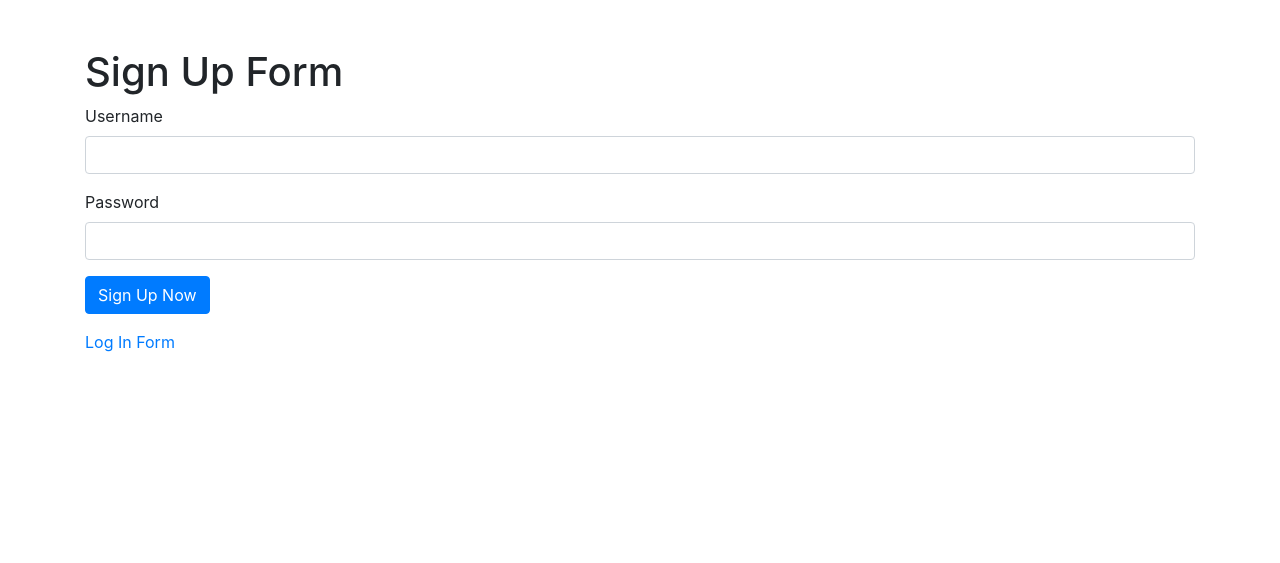
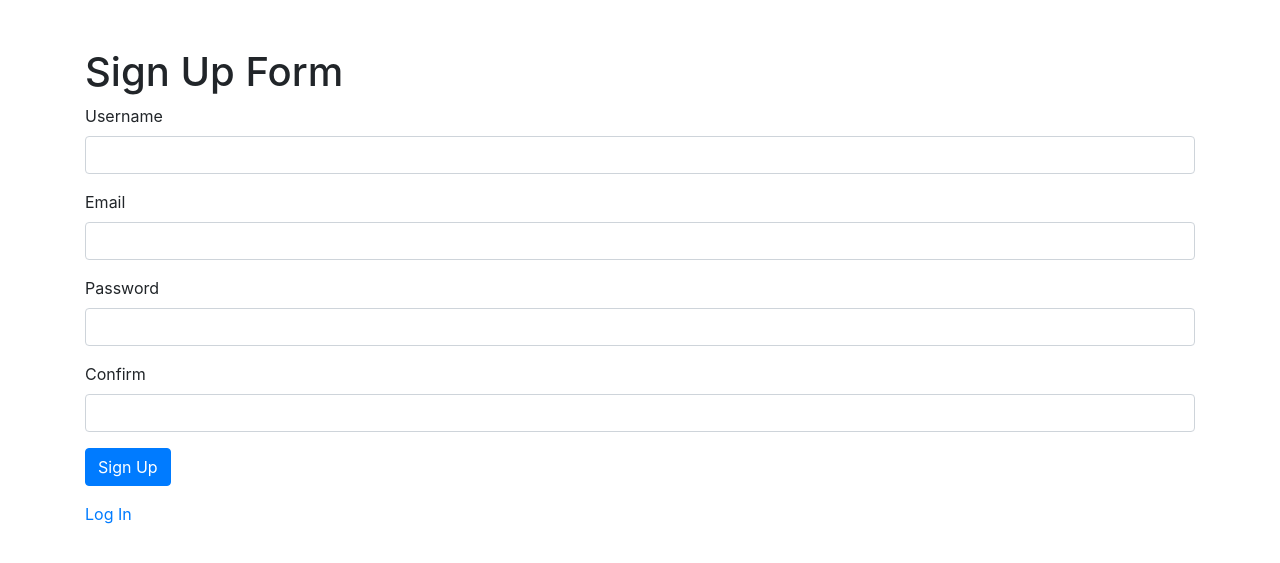
Before and after one commit to andrewtdunn/aws1.1_document-processor, a Flask app: page /signup in a window 1280 px wide. Shown: the top 563 px of the page. Run offline with Flask 3, Linux system fonts and the light colour scheme; some libraries are stand-ins or nearby versions.

Commit message:
add sign up form

```diff
--- a/src/docunosis/app.py
+++ b/src/docunosis/app.py
@@ -1,4 +1,4 @@
-from flask import Flask, render_template, request, redirect, url_for, jsonify, session
+from flask import Flask, render_template, request, redirect, url_for, jsonify, session, flash
 from flask_login import LoginManager, login_required, current_user, login_user, logout_user
 import boto3
 from boto3.dynamodb.conditions import Key
@@ -7,17 +7,21 @@ import datetime
 import os
 import secrets
 from flask_wtf import FlaskForm
-from wtforms import StringField, PasswordField, SubmitField
-from wtforms import StringField
+from wtforms import StringField, PasswordField, SubmitField,validators
 from wtforms.validators import DataRequired
+from flask_bcrypt import Bcrypt
 
 from dotenv import load_dotenv
 from werkzeug.utils import secure_filename
 from flask_login import LoginManager
+
+from user import DocunosisUser
 load_dotenv() # This loads the variables from .env
 
 
 app = Flask(__name__)
+bcrypt = Bcrypt(app)
+
 
 
 app.secret_key = secrets.token_hex()
@@ -26,19 +30,37 @@ login_manager.init_app(app)
 
 BUCKET_NAME = "datajammers-blog-images"
 TABLE_NAME = "BlogPosts"
+USERS_TABLE_NAME = "DocunosisUsers"
 
 # AWS DynamoDB Setup
 dynamodb = boto3.resource('dynamodb', region_name='us-east-1')
 table = dynamodb.Table(TABLE_NAME)
+users_table = dynamodb.Table(USERS_TABLE_NAME)
+
+class UserForm(FlaskForm):
+    username = StringField('Username', [validators.Length(min=4, max=25)])
+    email = StringField('Email', [validators.Length(min=6, max=35)])
+    password = PasswordField('Password', [
+        validators.DataRequired(),
+        validators.EqualTo('confirm', message='Passwords must match')
+    ])
+    confirm = PasswordField('Confirm')
 
 class LoginForm(FlaskForm):
-    username = StringField('Username')
-    password = PasswordField('Password')
-    submit = SubmitField('Submit')
+    username = StringField('Username', [validators.Length(min=4, max=25)])
+    password = PasswordField('Password', [
+        validators.DataRequired(),
+        validators.EqualTo('confirm', message='Passwords must match')
+    ])
+
 
 @login_manager.user_loader
 def load_user(user_id):
-    return User.get(user_id)
+    response = users_table.query(KeyConditionExpression=Key('username').eq(user_id))
+    if response['Count'] == 0:
+        return None
+    user_data = response['Items'][0]
+    return DocunosisUser(user_data['username'], user_data['email'], user_data['password'])
 
 @app.route("/healthy", methods=["GET"])
 def healthy():
@@ -49,6 +71,8 @@ def unauthorized():
     if request.blueprint == 'api':
         abort(HTTPStatus.UNAUTHORIZED)
     return redirect(url_for('login'))
+
+
 
 @app.route('/login', methods=['GET', 'POST'])
 def login():
@@ -61,40 +85,34 @@ def login():
         # user should be an instance of your `User` class
         login_user(user)
 
-        flask.flash('Logged in successfully.')
+        flash('Logged in successfully.')
 
-        next = flask.request.args.get('next')
-        # url_has_allowed_host_and_scheme should check if the url is safe
-        # for redirects, meaning it matches the request host.
-        # See Django's url_has_allowed_host_and_scheme for an example.
-        if not url_has_allowed_host_and_scheme(next, request.host):
-            return flask.abort(400)
-
-        return flask.redirect(next or flask.url_for('index'))
+        return redirect(url_for('index'))
     return render_template('login.html')
 
 @app.route('/signup', methods=['GET', 'POST'])
 def signup():
+    print("signup")
     # Here we use a class of some kind to represent and validate our
     # client-side form data. For example, WTForms is a library that will
     # handle this for us, and we use a custom LoginForm to validate.
-    form = LoginForm()
+    form = UserForm()
     if form.validate_on_submit():
+        print("validated")
+
         # Login and validate the user.
         # user should be an instance of your `User` class
-        login_user(user)
+        hashed_password = bcrypt.generate_password_hash(form.password.data).decode('utf-8')
+        user = DocunosisUser.create(form.username.data,form.email.data, hashed_password)
+        login_user(user, form.username.data)
 
-        flask.flash('Signed Up successfully.')
+        flash('Signed Up successfully.')
 
-        next = flask.request.args.get('next')
-        # url_has_allowed_host_and_scheme should check if the url is safe
-        # for redirects, meaning it matches the request host.
-        # See Django's url_has_allowed_host_and_scheme for an example.
-        if not url_has_allowed_host_and_scheme(next, request.host):
-            return flask.abort(400)
-
-        return flask.redirect(next or flask.url_for('index'))
-    return render_template('signup.html')
+        return redirect(url_for('index'))
+    else:
+      print("not validated")
+      print(form.errors)
+    return render_template('signup.html', form=form)
 
 
 @app.route('/')
--- a/src/docunosis/requirements.txt
+++ b/src/docunosis/requirements.txt
@@ -1,3 +1,4 @@
+bcrypt==5.0.0
 blinker==1.7.0
 boto3==1.33.6
 botocore==1.33.6
@@ -6,6 +7,7 @@ certifi==2026.2.25
 charset-normalizer==3.4.6
 click==8.1.7
 Flask==3.0.0
+Flask-Bcrypt==1.0.1
 Flask-captcha2==3.1.0
 Flask-Login==0.6.3
 Flask-WTF==1.2.2
--- a/src/docunosis/templates/base.html
+++ b/src/docunosis/templates/base.html
@@ -13,6 +13,6 @@
     <div class="container">{% block content %}{% endblock %}</div>
     <script src="https://code.jquery.com/jquery-3.5.1.slim.min.js"></script>
     <script src="https://cdn.jsdelivr.net/npm/@popperjs/core@2.0.5/dist/umd/popper.min.js"></script>
-    <script src="https://stackpath.bootstrapcdn.com/bootstrap/4.5.2/js/bootstrap.min.js"></script>
+    <script src="https://stackpath.bootstrapcdn.com/bootstrap/5.0.2/js/bootstrap.min.js"></script>
   </body>
 </html>
--- a/src/docunosis/templates/signup.html
+++ b/src/docunosis/templates/signup.html
@@ -1,23 +1,48 @@
 {% extends "base.html" %} {% block content %}
-<h1 class="mt-5">Sign Up Form</h2>
-<form method="POST" action="/login">
-
+<h1 class="mt-5">Sign Up Form</h1>
+<form method="POST" action="/signup" novalidate>
+  {{ form.csrf_token }}
   <div class="form-group">
-    <label for="username">Username</label>
-    <input type="text" class="form-control" id="username" name="username" required />
+    {% if form.errors.username %} {{ form.username.label }} {{
+    form.username(size=20, class_="form-control is-invalid")}} {% for error in
+    form.errors.username %}
+    <div class="invalid-feedback">{{ error }}</div>
+    {% endfor %} {% else %} {{ form.username.label }} {{ form.username(size=20,
+    class_="form-control")}} {% endif %}
   </div>
   <div class="form-group">
-    <label for="password">Password</label>
-    <input type="password" class="form-control" id="password" name="password" required />
+    {% if form.errors.email %} {{ form.email.label }} {{ form.email(size=20,
+    class_="form-control is-invalid")}} {% for error in form.errors.email %}
+    <div class="invalid-feedback">{{ error }}</div>
+    {% endfor %} {% else %} {{ form.email.label }} {{ form.email(size=20,
+    class_="form-control")}} {% endif %}
+  </div>
+  <div class="form-group">
+    {% if form.errors.password %} {{ form.password.label }} {{
+    form.password(size=20, class_="form-control is-invalid")}} {% for error in
+    form.errors.password %}
+    <div class="invalid-feedback">{{ error }}</div>
+    {% endfor %} {% else %} {{ form.password.label }} {{ form.password(size=20,
+    class_="form-control")}} {% endif %}
+  </div>
+  <div class="form-group">
+    {% if form.errors.confirm %} {{ form.confirm.label }} {{
+    form.confirm(size=20, class_="form-control is-invalid")}} {% for error in
+    form.confirm.email %}
+    <div class="invalid-feedback">{{ error }}</div>
+    {% endfor %} {% else %} {{ form.confirm.label }} {{ form.confirm(size=20,
+    class_="form-control")}} {% endif %}
   </div>
   <div class="form-group">
     <input
       type="submit"
       name="submit"
-      value="Sign Up Now"
+      value="Sign Up"
       class="btn btn-primary"
     />
   </div>
 </form>
-<p><a class="link-opacity-75 text-decoration-none" href="/login">Log In Form</a></p>
+<p>
+  <a class="link-opacity-75 text-decoration-none" href="/login">Log In</a>
+</p>
 {% endblock %}
```
Also changed, not shown: src/docunosis/templates/login.html (+19 -11 lines), src/docunosis/user.py (added, +48 -0 lines).
